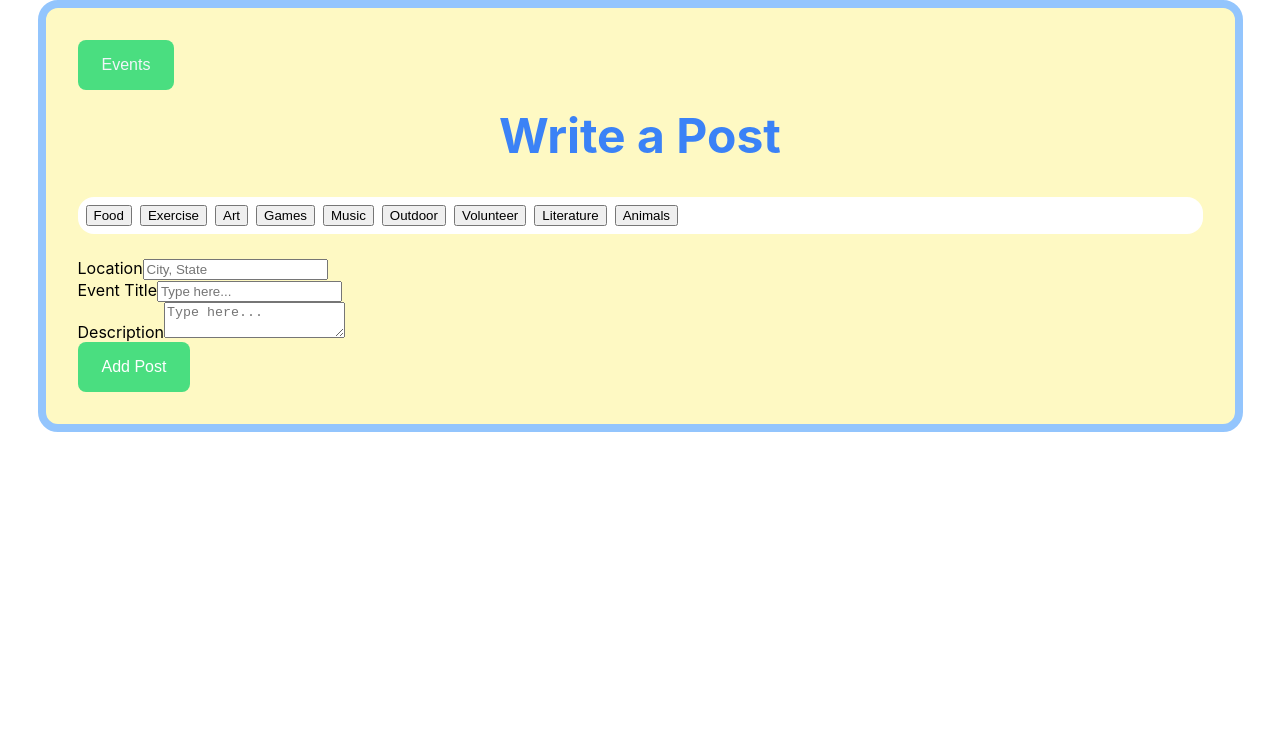
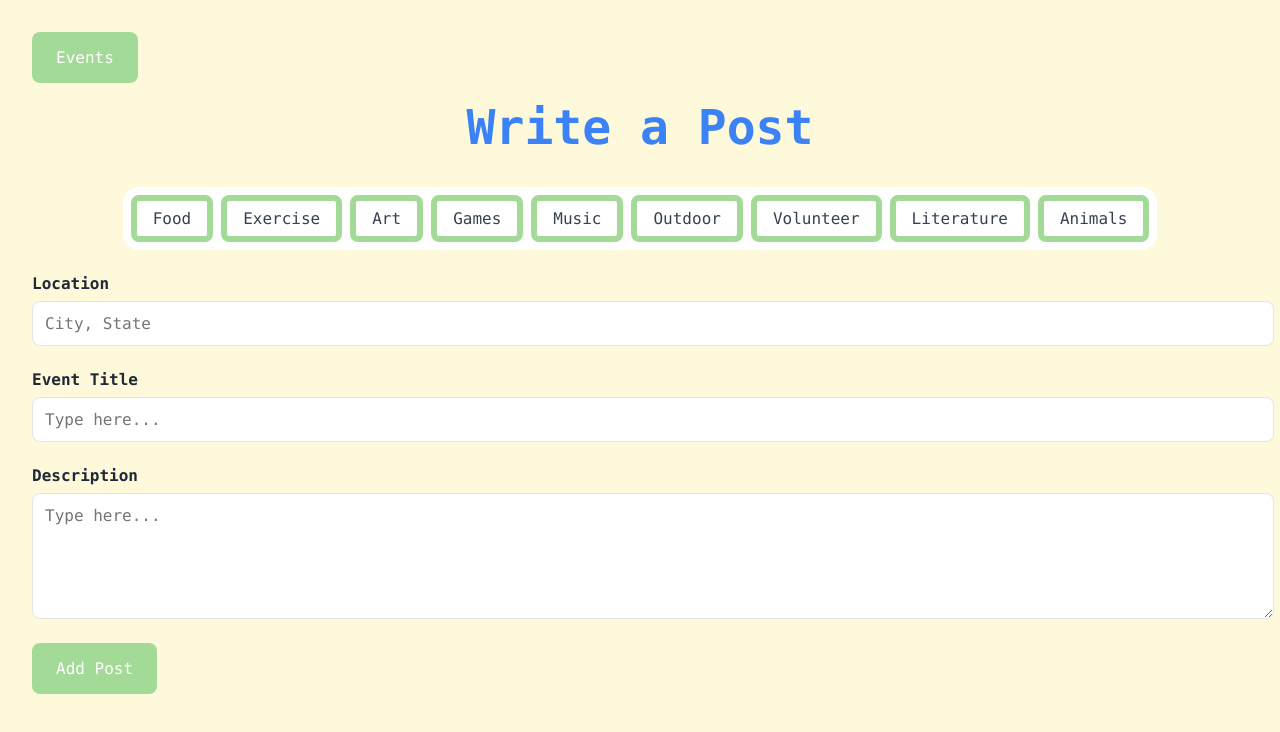
Before and after one commit to Jcatherinekim/SmartCycle, a React (Create React App) app in the folder frontend/: page / in a window 1280 px wide. Shown: the top 732 px of the page. Built offline with nearby package versions, Linux system fonts and the light colour scheme.

Commit message:
edited style of add post screen

```diff
--- a/frontend/src/components/CategoryButtonProps.tsx
+++ b/frontend/src/components/CategoryButtonProps.tsx
@@ -6,7 +6,7 @@ interface CategoryButtonProps {
 
 export const CategoryButton: React.FC<CategoryButtonProps> = ({ label }) => {
     return (
-        <button className="px-3 py-1.5 text-base rounded-lg border border-green-300 border-solid text-zinc-700 max-md:whitespace-nowrap max-sm:px-2 max-sm:py-1 max-sm:text-sm">
+        <button className="category-button">
             {label}
         </button>
     );
--- a/frontend/src/components/EventForm.css
+++ b/frontend/src/components/EventForm.css
@@ -1,21 +1,22 @@
-/* General Form Styling */
+
 .event-form {
     box-sizing: border-box;
     padding: 2rem;
-    background-color: #fef9c3; /* Light yellow */
-    border-radius: 1.25rem; /* 2xl */
-    border: 8px solid #93c5fd; /* blue-300 */
+    background-color: #fff9db; /* Light yellow */
+    /*border-radius: 1.25rem; !* Rounded corners *!*/
+    /*border: 8px solid #93c5fd; !* Blue-300 *!*/
     width: 100%;
-    max-width: 1205px;
-    height: auto;
+    /*max-width: 1205px;*/
+    height: 100vh;
     margin: auto;
 }
 
-/* Header */
+/* Form Header */
 .event-form__header {
+    font-family: "Lucida Console", monospace;
     font-size: 3rem;
     text-align: center;
-    color: #3b82f6; /* blue-400 */
+    color: #3b82f6; /* Blue-400 */
     margin-top: 1rem;
     margin-bottom: 2rem;
 }
@@ -26,33 +27,20 @@
     }
 }
 
-/* Button Styles */
-.event-form__button {
-    display: inline-block;
-    padding: 1rem 1.5rem;
-    background-color: #4ade80; /* green-300 */
-    color: #f1f5f9;
-    font-size: 1rem;
-    border-radius: 0.5rem;
-    border: none;
-    cursor: pointer;
-    text-align: center;
-    transition: background 0.3s ease-in-out;
-}
 
-.event-form__button:hover {
-    background-color: #22c55e; /* Darker green */
-}
-
-/* Category Button Container */
 .event-form__category-container {
     display: flex;
+    justify-content: center;
+    align-items: center;
     flex-wrap: wrap;
     gap: 0.5rem;
     padding: 0.5rem;
     margin-bottom: 1.5rem;
     background: white;
     border-radius: 1rem;
+    width: fit-content;
+    margin-left: auto; /* Centers the container */
+    margin-right: auto; /* Centers the container */
 }
 
 @media (max-width: 768px) {
@@ -65,28 +53,50 @@
 
 /* Category Button */
 .category-button {
+    font-family: "Lucida Console", monospace;
     padding: 0.5rem 1rem;
     font-size: 1rem;
-    border: 1px solid #4ade80;
+    border: 6px solid #A4DA98; /* Green-300 */
     border-radius: 0.5rem;
-    color: #374151;
+    color: #374151; /* Text color */
     background-color: white;
     transition: all 0.3s ease-in-out;
+    cursor: pointer;
+    text-align: center;
+
 }
 
 .category-button:hover {
-    background-color: #4ade80;
+    background-color: #d1fae5;
     color: white;
 }
 
-/* Input & TextArea */
-.input-field, .text-area-field {
+
+
+.input-container {
+    display: flex;
+    flex-direction: column;
+    margin-bottom: 1.5rem;
+}
+
+.input-label {
+    font-family: "Lucida Console", monospace;
+    font-size: 1rem;
+    font-weight: bold;
+    color: #1f2937; /* Gray-900 */
+    margin-bottom: 0.5rem;
+}
+
+.input-field,
+.text-area-field {
+    font-family: "Lucida Console", monospace;
     width: 100%;
     padding: 0.75rem;
     font-size: 1rem;
     border-radius: 0.5rem;
     border: 1px solid rgba(0, 0, 0, 0.1);
     background-color: white;
+    margin-right: 20px;
 }
 
 .text-area-field {
@@ -94,23 +104,29 @@
     height: 100px;
 }
 
-/* Submit Button */
+
+.event-form__button,
 .add-post-button {
+    display: inline-block;
     padding: 1rem 1.5rem;
+    background-color: #A4DA98;
+    color: white;
     font-size: 1rem;
-    background-color: #4ade80;
     border-radius: 0.5rem;
     border: none;
-    color: white;
     cursor: pointer;
+    text-align: center;
     transition: background 0.3s ease-in-out;
+    font-family: "Lucida Console", monospace;
 }
 
+.event-form__button
 .add-post-button:hover {
-    background-color: #22c55e;
+    background-color: lightgreen;
+    border: 2px antiquewhite;
 }
 
-/* Responsive */
+
 @media (max-width: 768px) {
     .event-form {
         padding: 1.5rem;
--- a/frontend/src/components/InputField.tsx
+++ b/frontend/src/components/InputField.tsx
@@ -9,15 +9,15 @@ interface InputFieldProps {
 
 export const InputField: React.FC<InputFieldProps> = ({ label, id, placeholder, type }) => {
     return (
-        <div className="mb-5">
-            <label htmlFor={id} className="mb-2 text-base text-stone-900">
+        <div className="input-container">
+            <label htmlFor={id} className="input-label">
                 {label}
             </label>
             <input
                 type={type}
                 id={id}
                 placeholder={placeholder}
-                className="box-border px-4 py-2 w-full h-10 text-base bg-white rounded-lg border border-solid border-black border-opacity-10 max-sm:text-sm"
+                className="input-field"
             />
         </div>
     );
--- a/frontend/src/components/TextAreaField.tsx
+++ b/frontend/src/components/TextAreaField.tsx
@@ -8,14 +8,14 @@ interface TextAreaFieldProps {
 
 export const TextAreaField: React.FC<TextAreaFieldProps> = ({ label, id, placeholder }) => {
     return (
-        <div className="mb-5">
-            <label htmlFor={id} className="mb-2 text-base text-stone-900">
+        <div className="input-container">
+            <label htmlFor={id} className="input-label">
                 {label}
             </label>
             <textarea
                 id={id}
                 placeholder={placeholder}
-                className="box-border px-4 py-2 w-full h-20 text-base bg-white rounded-lg border border-solid resize-none border-black border-opacity-10 max-sm:text-sm"
+                className="text-area-field"
             />
         </div>
     );
```
